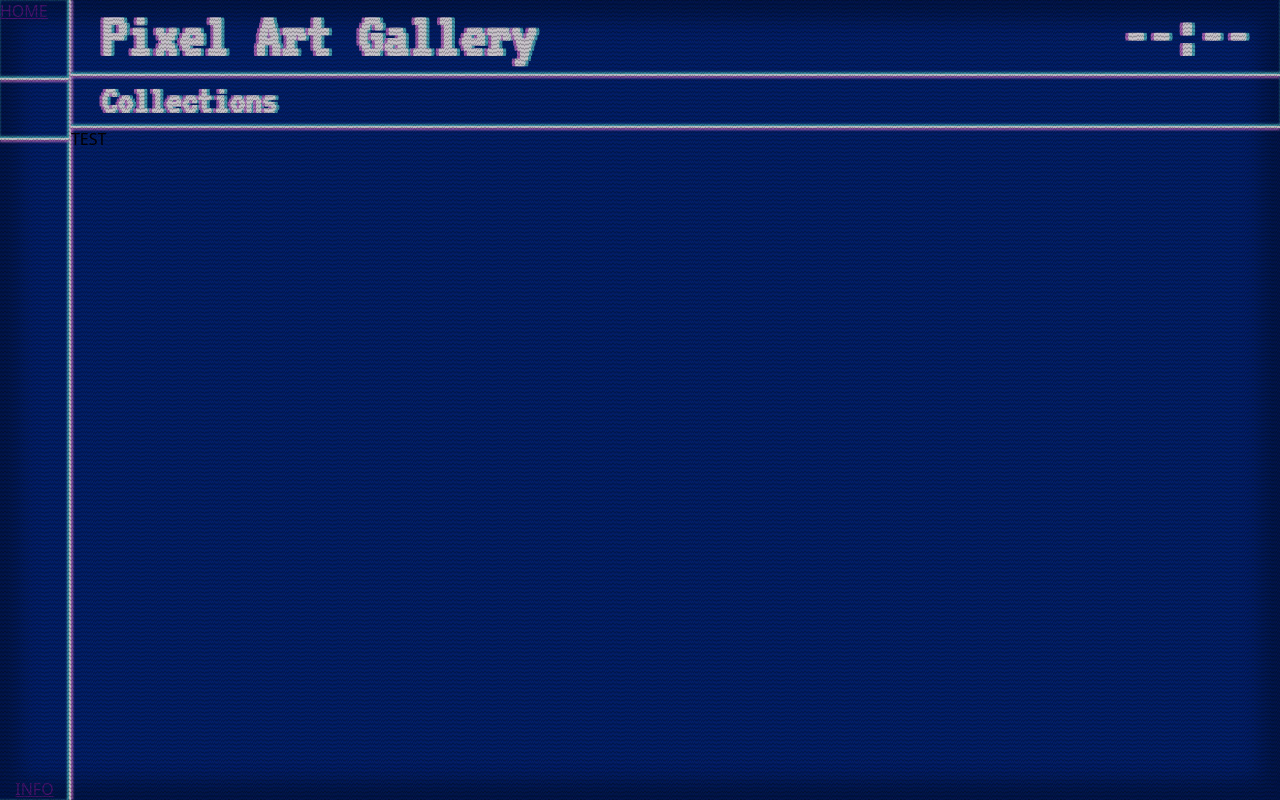
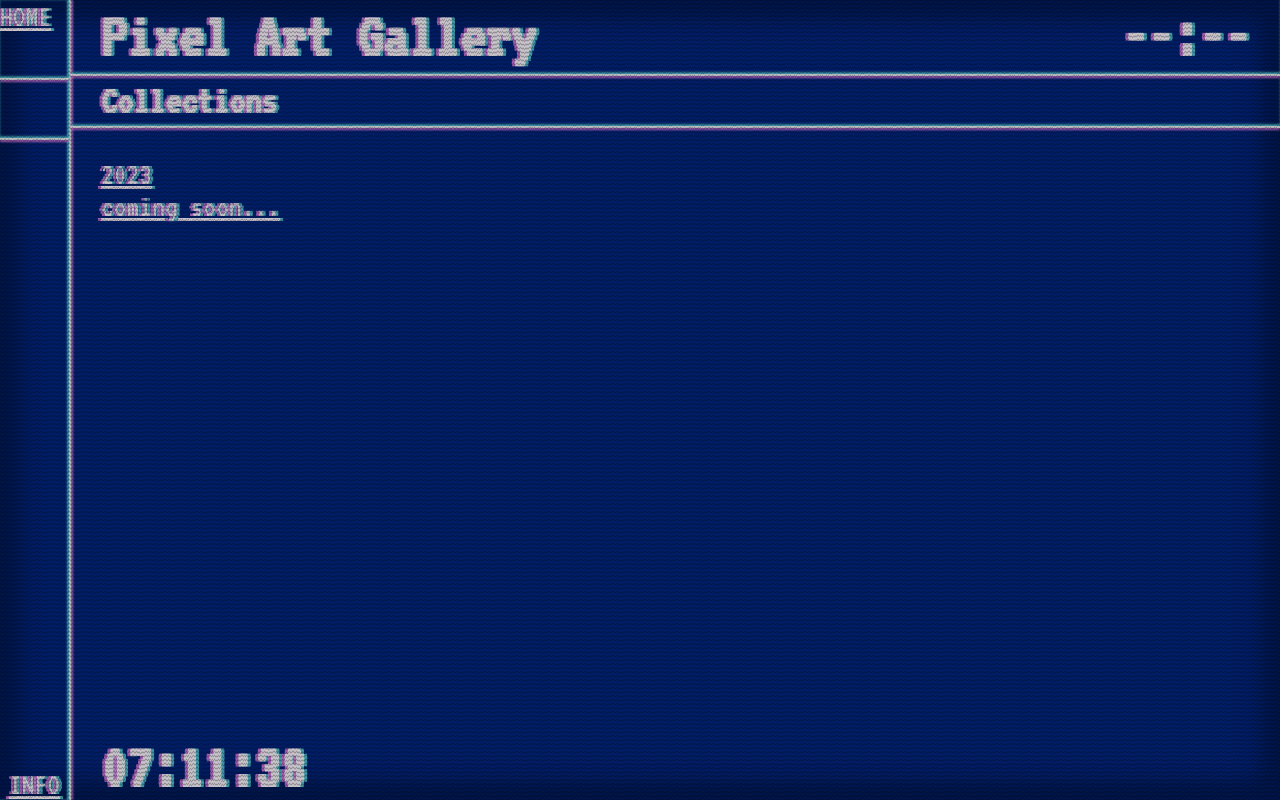
Before and after one commit to LueKely/pixel-art-gallery, an Astro site: page / in a window 1280 px wide. Built offline with nearby package versions, Linux system fonts and the light colour scheme; Astro itself is replaced by a stand-in of ours.

Commit message:
cool animation

```diff
--- a/src/components/Time.astro
+++ b/src/components/Time.astro
@@ -3,8 +3,28 @@
 
 
 <div class="time-container">
-  <h1>SLP 0:00:00</h1>
+  <h1 id="clock">SLP 0:00:00</h1>
 </div>
+
+<script>
+
+function updateClock() {
+    const clockElement = document.getElementById("clock");
+    if (clockElement) {
+        const now = new Date();
+        const hours = now.getHours().toString().padStart(2, "0");
+        const minutes = now.getMinutes().toString().padStart(2, "0");
+        const seconds = now.getSeconds().toString().padStart(2, "0");
+        clockElement.innerText = `${hours}:${minutes}:${seconds}`;
+    }
+
+    // Request the next animation frame
+    requestAnimationFrame(updateClock);
+}
+
+// Initial call to set the clock
+updateClock();
+</script>
 
 <style>
 .time-container{
--- a/src/layouts/Layout.astro
+++ b/src/layouts/Layout.astro
@@ -30,6 +30,7 @@ import Time from "@components/Time.astro"
 	<Header></Header>
 	<Title name={title}></Title>
 		<slot/>
+	<Time></Time>
 	</div>
 
 	</body>
@@ -110,7 +111,6 @@ html::after
 	.main-container{
 		width: 100%;
 		height: 100dvh;
-
 		display: flex;
 		align-items: flex-start;
 		justify-content: flex-start;
@@ -119,11 +119,14 @@ html::after
 
 	}
 
-	h1,h2,p{
+	h1,h2,p,a{
 		font-family: 'VT323', monospace;
 		color: var(--border-color);
-		text-shadow: var(--crt-color-right) -3px 0,var(--crt-color-left) 3px 0;
+		text-shadow: var(--crt-color-right) -2px 0,var(--crt-color-left) 2px 0;
+ 		animation: anaglyph 100ms ease 1s infinite normal none ;
 	}
+
+
 
 	h1{
 		font-size: 4rem;
@@ -133,12 +136,23 @@ html::after
 		font-size: 2.5rem;
 	}
 
+	a{
+		font-size: 2rem;
+	}
 
 
 
 
 
 
+	@keyframes anaglyph {
+		0%{
+			text-shadow: var(--crt-color-right) -3px 0,var(--crt-color-left) 3px 0;
+		}
+		100%{
+			text-shadow: var(--crt-color-right) -2px 0,var(--crt-color-left) 2px 0;
+		}
+	}
 
 
 
--- a/src/pages/index.astro
+++ b/src/pages/index.astro
@@ -3,12 +3,42 @@ import Layout from '../layouts/Layout.astro';
 ---
 
 <Layout title='Collections'>
-<div class="main-container">TEST</div>
+<div class="main-container">
+<ul>
+  <li><a href="/collection/2023">2023</a></li>
+  <li><a href="/">coming soon...</a></li>
+
+</ul>
+
+
+</div>
 </Layout>
 
 <style>
 .main-container{
+
 width: 100%;
 height: 100%;
 }
+
+ul {
+  list-style: none;
+  margin-top: 30px;
+  width: 100%;
+}
+
+li{
+ padding-left: 30px;
+  max-width: 100%;
+}
+
+li:hover{
+  background-color: var(--border-color);
+}
+
+li:hover>a{
+  color: var(--background-color);
+}
+
+
 </style>
```
